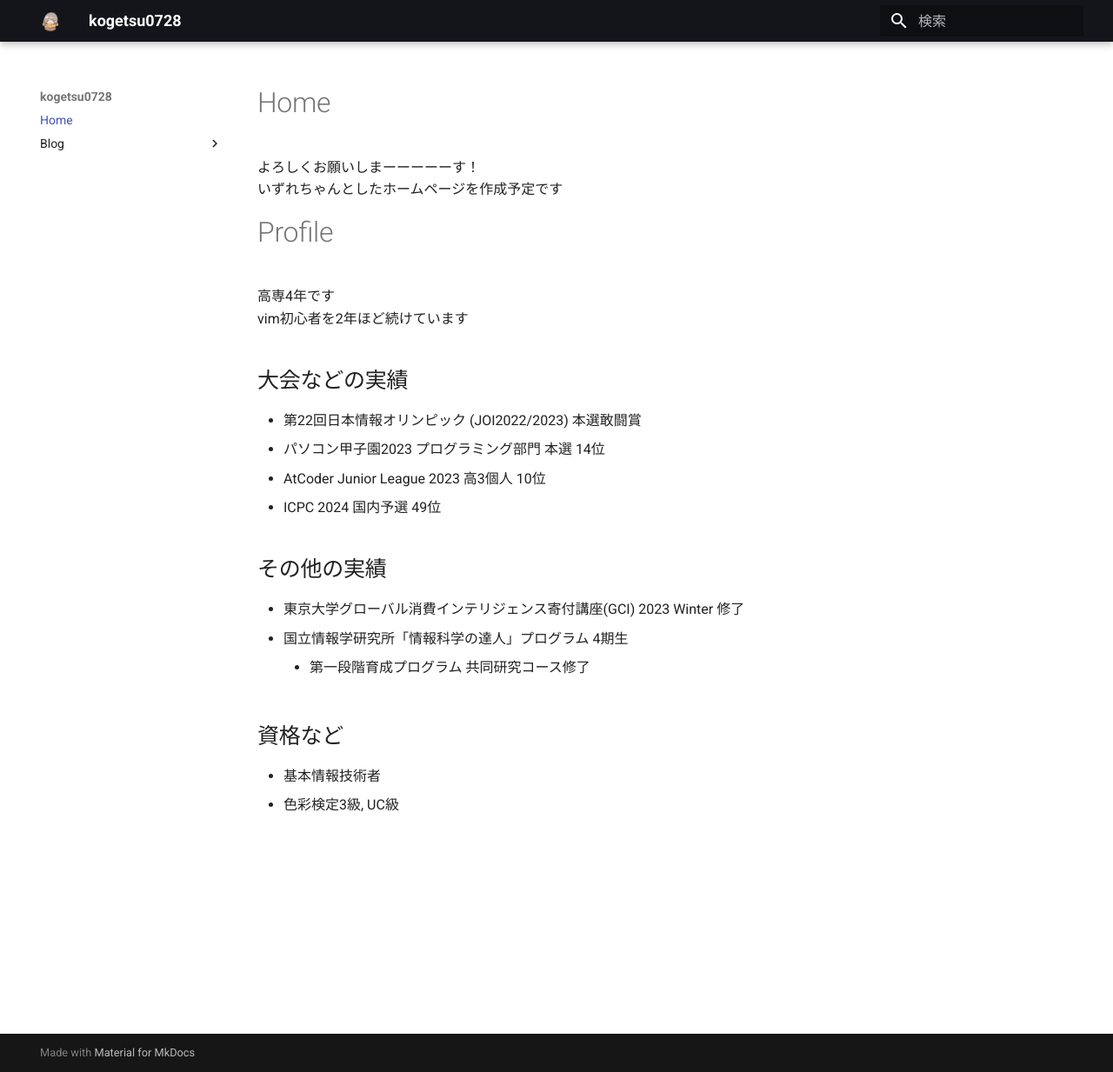
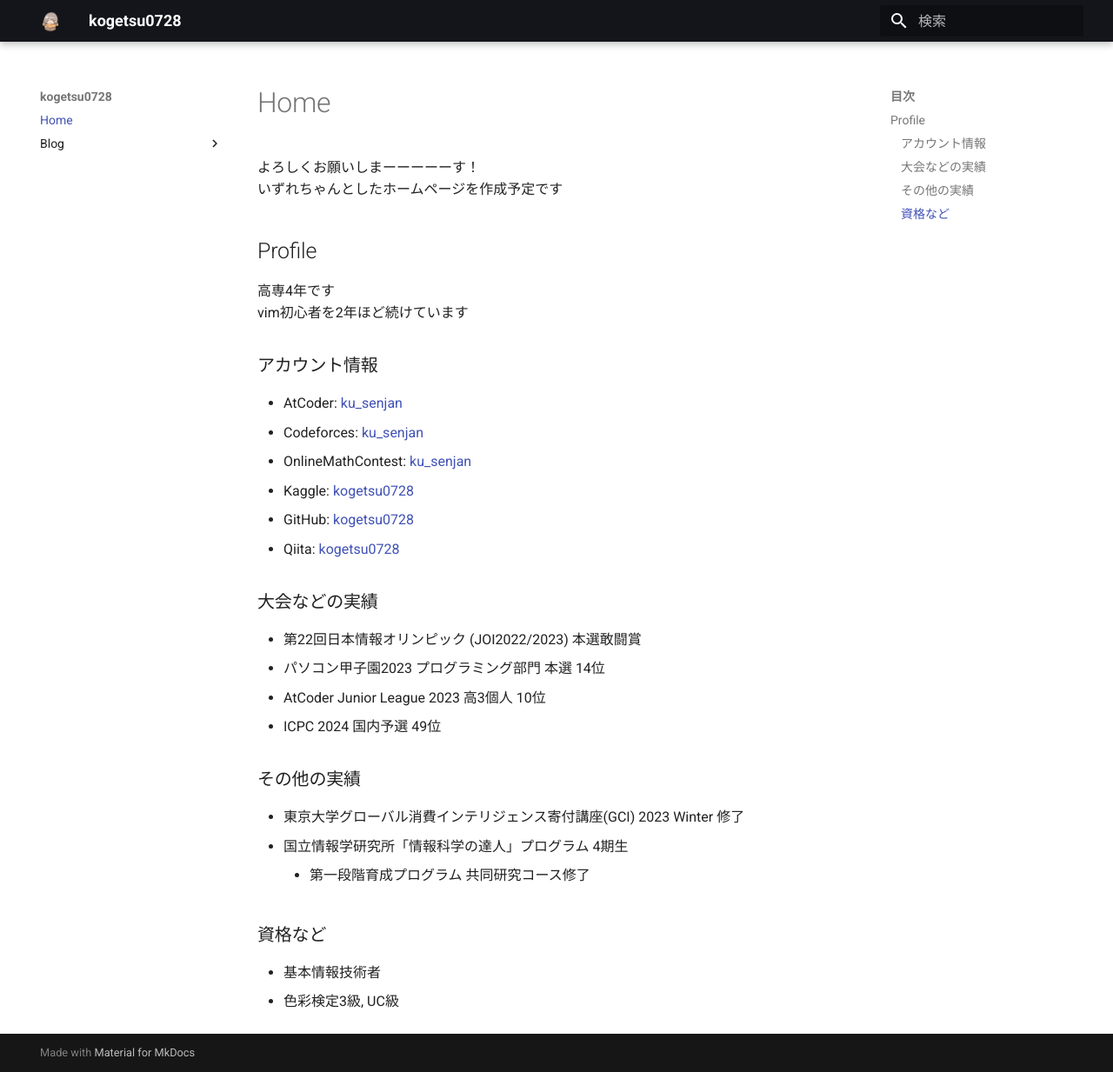
Before and after one commit to kogetsu0728/kogetsu0728.github.io, an MkDocs documentation site: the page built from docs/index.md, in a window 1280 px wide and 1233 px high. Shown: the whole window at 87% size. Built offline with MkDocs 1.6.1 and Material for MkDocs 9.7.7, drawn with Linux system fonts in a browser that asks for light colours.

Commit message:
profileの詳細

```diff
--- a/docs/index.md
+++ b/docs/index.md
@@ -2,21 +2,29 @@
 よろしくお願いしまーーーーーす！ <br>
 いずれちゃんとしたホームページを作成予定です <br>
 
-# Profile
+## Profile
 高専4年です <br>
 vim初心者を2年ほど続けています <br>
 
-## 大会などの実績
+### アカウント情報
+- AtCoder: [ku_senjan](https://atcoder.jp/users/ku_senjan)
+- Codeforces: [ku_senjan](https://atcoder.jp/users/ku_senjan)
+- OnlineMathContest: [ku_senjan](https://onlinemathcontest.com/users/ku_senjan)
+- Kaggle: [kogetsu0728](https://www.kaggle.com/kogetsu0728)
+- GitHub: [kogetsu0728](https://github.com/kogetsu0728)
+- Qiita: [kogetsu0728](https://qiita.com/kogetsu0728)
+
+### 大会などの実績
 - 第22回日本情報オリンピック (JOI2022/2023) 本選敢闘賞
 - パソコン甲子園2023 プログラミング部門 本選 14位
 - AtCoder Junior League 2023 高3個人 10位
 - ICPC 2024 国内予選 49位
 
-## その他の実績
+### その他の実績
 - 東京大学グローバル消費インテリジェンス寄付講座(GCI) 2023 Winter 修了
 - 国立情報学研究所「情報科学の達人」プログラム 4期生
 	- 第一段階育成プログラム 共同研究コース修了
 
-## 資格など
+### 資格など
 - 基本情報技術者
 - 色彩検定3級, UC級
```
